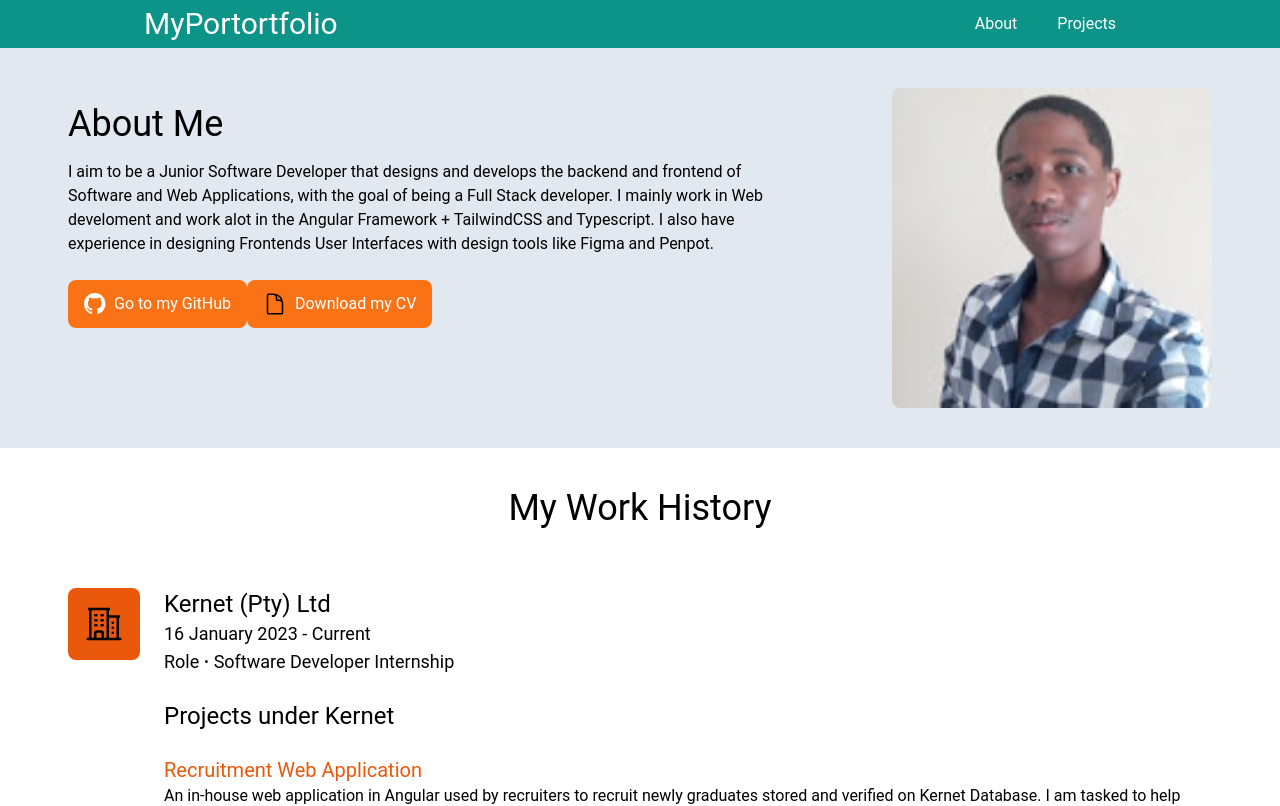
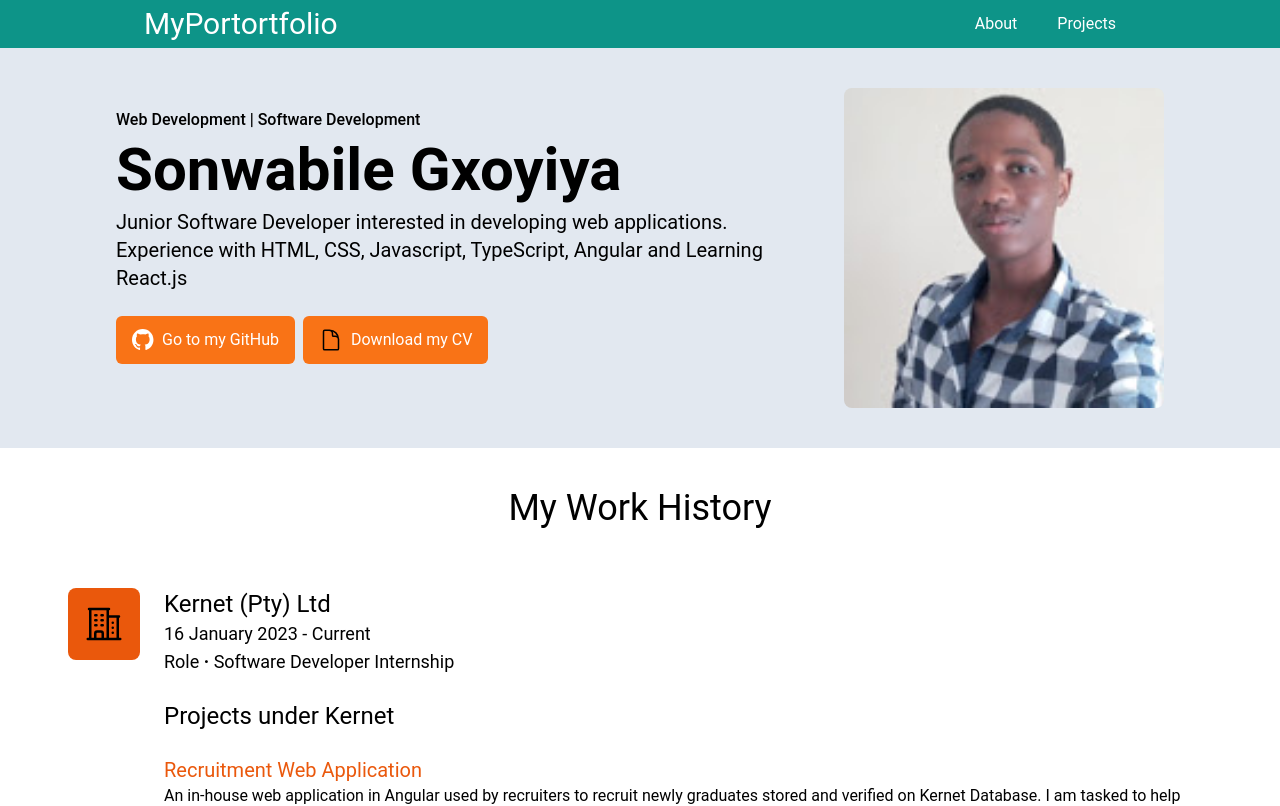
Before and after one commit to sonwabileIT/react-portfolio-website, a React (Vite) app: page / in a window 1280 px wide. Shown: the top 806 px of the page. Built offline with nearby package versions, Linux system fonts and the light colour scheme.

Commit message:
feat: redesign hero section

```diff
--- a/src/components/Hero.jsx
+++ b/src/components/Hero.jsx
@@ -4,18 +4,18 @@ function Hero(){
         <section>
             <div className="bg-slate-200">
                 <div className="max-w-screen-xl mx-auto px-5 py-10 ">
-                    <div className="flex flex-col-reverse gap-5 md:gap-10  md:flex-row md:mx-12">
-                        <div className="md:mr-12 ">
-                            <h2 className="text-4xl mt-4 text-center md:text-left">About Me</h2>
-                            <p className="text-left md:text-left my-4 md:mb-4">
-                                I aim to be a Junior Software Developer that designs and develops the backend and frontend of Software and Web Applications, with the goal of being a Full Stack developer.
-                                I mainly work in Web develoment and work alot in the Angular Framework + TailwindCSS and Typescript.
-                                I also have experience in designing Frontends User Interfaces with design tools like Figma and Penpot.
-                            </p>
+                    <div className="flex flex-col-reverse gap-5 justify-between  md:flex-row md:mx-24">
+                        <div className="my-auto  md:mr-12 ">
+                            <h2 className="invisible md:visible font-medium">Web Development | Software Development</h2>
+                            <h2 className="text-6xl font-semibold mt-2 text-center md:text-left">Sonwabile Gxoyiya</h2>
+                            <h2 className="text-center text-xl md:text-left my-2 md:mb-4">
+                                Junior Software Developer interested in developing web applications.
+                                Experience with HTML, CSS, Javascript, TypeScript, Angular and Learning React.js
+                            </h2>
 
-                            <div className=" text-center my-6 md:text-left ">
+                            <div className="flex flex-col max-w-sm gap-3 mx-auto text-center my-6 md:text-left md:flex-row md:flex-wrap md:gap-2 md:mx-0 ">
                                 <a href="https://github.com/sonwabileIT" target="_blank" rel="noopener noreferrer"
-                                className="bg-orange-500 px-4 py-3 inline-flex justify-center items-center text-center rounded-lg ">
+                                className="bg-orange-500 px-4 py-3 inline-flex justify-center items-center text-center rounded-md shrink-0 ">
                                 <svg width="22" height="24" viewBox="0 0 100 100" xmlns="http://www.w3.org/2000/svg">
                                     <path fillRule="evenodd" clipRule="evenodd" d="M48.854 0C21.839 0 0 22 0 49.217c0 21.756 13.993 40.172 33.405 46.69 2.427.49 3.316-1.059 3.316-2.362 0-1.141-.08-5.052-.08-9.127-13.59 2.934-16.42-5.867-16.42-5.867-2.184-5.704-5.42-7.17-5.42-7.17-4.448-3.015.324-3.015.324-3.015 4.934.326 7.523 5.052 7.523 5.052 4.367 7.496 11.404 5.378 14.235 4.074.404-3.178 1.699-5.378 3.074-6.6-10.839-1.141-22.243-5.378-22.243-24.283 0-5.378 1.94-9.778 5.014-13.2-.485-1.222-2.184-6.275.486-13.038 0 0 4.125-1.304 13.426 5.052a46.97 46.97 0 0 1 12.214-1.63c4.125 0 8.33.571 12.213 1.63 9.302-6.356 13.427-5.052 13.427-5.052 2.67 6.763.97 11.816.485 13.038 3.155 3.422 5.015 7.822 5.015 13.2 0 18.905-11.404 23.06-22.324 24.283 1.78 1.548 3.316 4.481 3.316 9.126 0 6.6-.08 11.897-.08 13.526 0 1.304.89 2.853 3.316 2.364 19.412-6.52 33.405-24.935 33.405-46.691C97.707 22 75.788 0 48.854 0z" fill="#fff" />
                                 </svg>
@@ -23,7 +23,7 @@ function Hero(){
                                 </a>
 
                                 <a href="public/documents/Resume of Sonwabile Gxoyiya 2024.pdf" download
-                                className="bg-orange-500 px-4 py-3 inline-flex justify-center items-center text-center rounded-lg">
+                                className="bg-orange-500 px-4 py-3 inline-flex justify-center items-center text-center rounded-md shrink-0">
                                 <svg xmlns="http://www.w3.org/2000/svg" fill="none" viewBox="0 0 24 24" strokeWidth="1.5" stroke="currentColor" className="w-6 h-6">
                                     <path strokeLinecap="round" strokeLinejoin="round" d="M19.5 14.25v-2.625a3.375 3.375 0 0 0-3.375-3.375h-1.5A1.125 1.125 0 0 1 13.5 7.125v-1.5a3.375 3.375 0 0 0-3.375-3.375H8.25m2.25 0H5.625c-.621 0-1.125.504-1.125 1.125v17.25c0 .621.504 1.125 1.125 1.125h12.75c.621 0 1.125-.504 1.125-1.125V11.25a9 9 0 0 0-9-9Z" />
                                 </svg>
```
